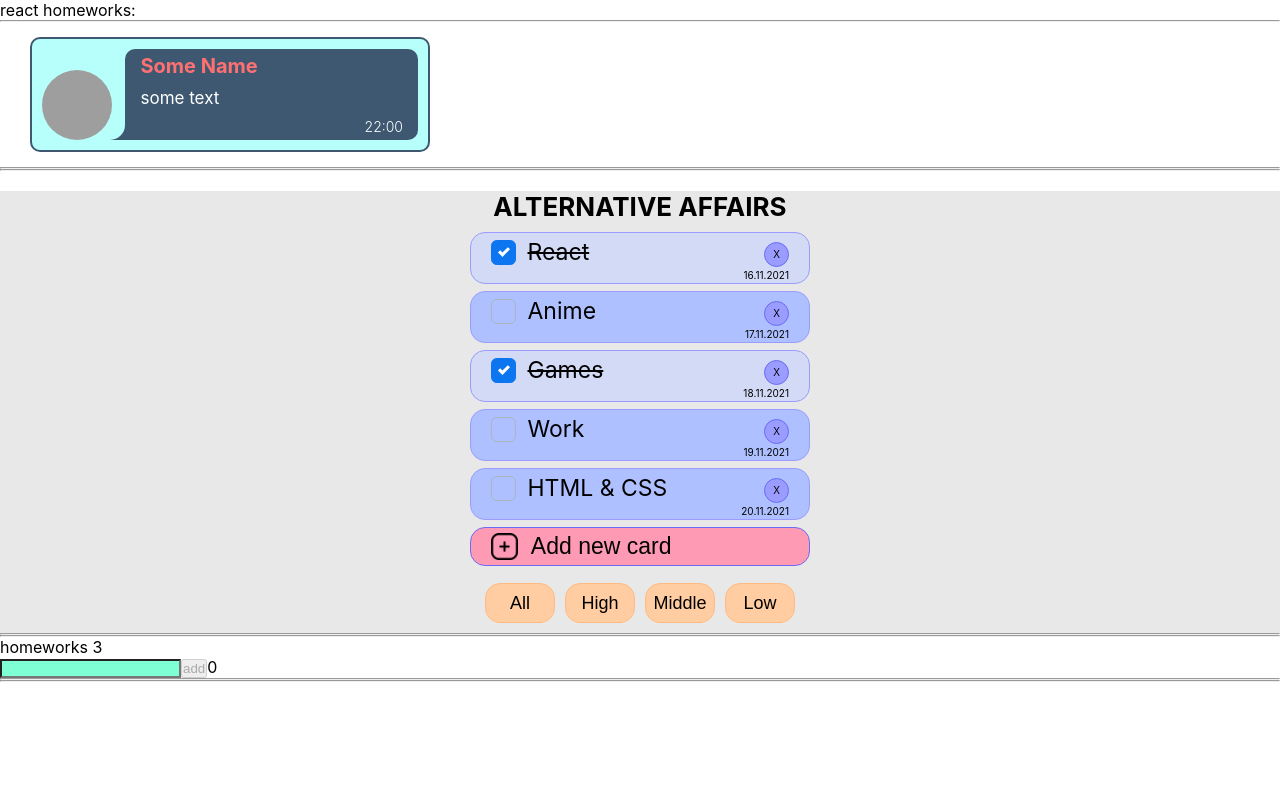
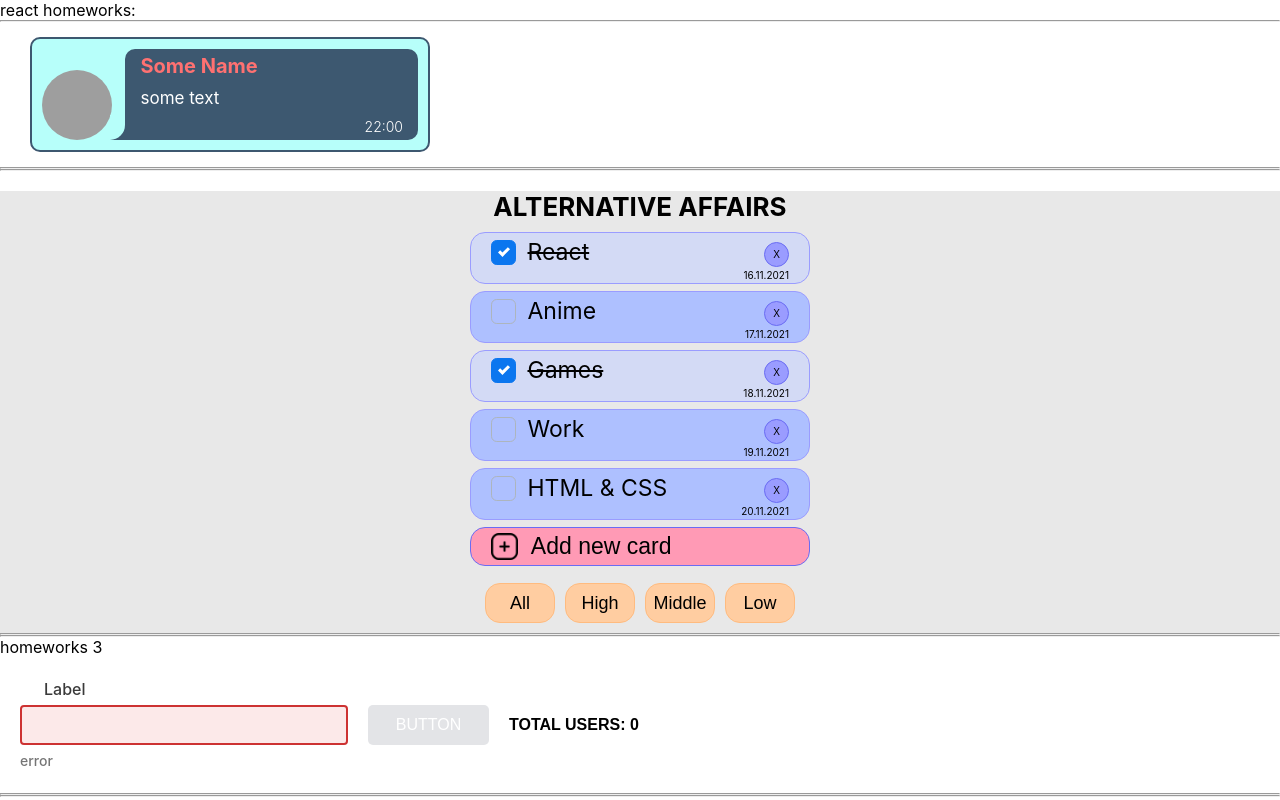
Before and after one commit to Alexey2576/it-incubator__ignat-tasks, a React (Create React App) app: page / in a window 1280 px wide. Built offline with nearby package versions, Linux system fonts and the light colour scheme; grey boxes are pictures that could not be loaded.

Commit message:
ctylized h3

```diff
--- a/src/p2-homeworks/h3/Greeting.module.css
+++ b/src/p2-homeworks/h3/Greeting.module.css
@@ -1,8 +1,155 @@
-.someClass {
-    background-color: aquamarine;
+* {
+    box-sizing: border-box;
+}
+
+.greeting {
+    margin: 20px 20px;
+    display: flex;
+}
+
+.inputBlock {
+    margin-right: 20px;
+}
+
+/*===========================================*/
+.inputTextBlock {
+    display: flex;
+    align-items: center;
+}
+
+.imgSuccess {
+    position: absolute;
+    display: flex;
+    width: 16px;
+    height: 16px;
+    /*margin-right: 8px;*/
+}
+
+.label {
+    position: relative;
+    display: block;
+    font-family: Inter, sans-serif;
+    font-style: normal;
+    font-weight: 500;
+    font-size: 16px;
+    line-height: 24px;
+    color: #3A3A3A;
+    margin-left: 24px;
+}
+
+/*===========================================*/
+.input {
+    height: 40px;
+    width: 328px;
+    border-radius: 4px;
+    padding: 8px;
+    margin: 4px 0;
+    background-color: #FFFFFF;
+    border: 1px solid #757575;
+
+    font-family: Inter, sans-serif;
+    font-style: normal;
+    font-weight: normal;
+    font-size: 16px;
+    line-height: 24px;
+    color: #3A3A3A;
+
+}
+
+
+.success {
+    border: 1px solid #06826B;
 }
 
 .error {
-    border: 1px solid red;
-    background-color: #ff7171;
+    background-color: #FCE9E9;;
+    border: 2px solid #CD3232;
 }
+
+input:focus {
+    box-shadow: 0 0 4px 4px rgba(96, 56, 208, 0.6);
+    border: 1px solid #757575;
+}
+
+.input:active {
+    border: 2px solid #6038D0;
+}
+input:disabled {
+    background: #DDDDDD;
+}
+
+/*===========================================*/
+.errorBlock {
+    display: flex;
+    align-items: center;
+}
+
+.imgError {
+    display: flex;
+    width: 16px;
+    height: 16px;
+    margin-right: 8px;
+}
+
+.textError {
+    display: block;
+    font-family: Inter, sans-serif;
+    font-style: normal;
+    font-weight: 500;
+    font-size: 14px;
+    line-height: 24px;
+    color: #757575;
+}
+
+/*===========================================*/
+.buttonBlock {
+    margin-top: 28px;
+}
+
+.button {
+    height: 40px;
+    width: 121px;
+    border-radius: 5px;
+    padding: 2px;
+    font-family: Marianne, sans-serif;
+    font-style: normal;
+    font-weight: normal;
+    font-size: 16px;
+    line-height: 24px;
+    background-color: #2b2b3a;
+    color: #fff;
+    margin-right: 20px;
+    cursor: pointer;
+}
+
+.button:hover {
+    box-shadow: 0 0 4px 4px rgba(96, 56, 208, 0.6);
+    border: 1px solid #757575;
+    background-color: transparent;
+    color: #18182f;
+    font-weight: bold;
+    /*filter: drop-shadow(0px 4px 5px rgba(29, 36, 56, 0.33)) drop-shadow(0px 3px 14px rgba(29, 36, 56, 0.35)) drop-shadow(0px 8px 10px rgba(30, 38, 58, 0.35));*/
+}
+
+.button:active {
+    background-color: rgb(65, 39, 138);
+    color: #fff;
+    font-weight: normal;
+
+}
+
+.button:disabled {
+    border: none;
+    background-color: rgba(25, 32, 56, 0.12);
+    box-shadow: none;
+    font-weight: normal;
+    color: #fff;
+}
+
+.total {
+    font-family: Marianne, sans-serif;
+    font-style: normal;
+    font-weight: bold;
+    font-size: 16px;
+    line-height: 24px;
+}
--- a/src/p2-homeworks/h3/Greeting.tsx
+++ b/src/p2-homeworks/h3/Greeting.tsx
@@ -1,5 +1,7 @@
 import React, {ChangeEvent, MouseEvent, KeyboardEvent} from 'react'
 import s from './Greeting.module.css'
+import errorr from './Error.svg'
+import success from './Success.svg'
 
 type GreetingPropsType = {
    name: string
@@ -15,16 +17,40 @@ type GreetingPropsType = {
 const Greeting: React.FC<GreetingPropsType> = (
    {name, setNameCallback, addUser, error, totalUsers, setKeyPressCallback, isDisabled} // деструктуризация пропсов
 ) => {
-   const inputClass = error === "" ? s.someClass : s.error // need to fix with (?:)
+   const someInput = error === "" ? s.success : s.error // need to fix with (?:)
 
    return (
-      <div>
-         <input value={name} onChange={setNameCallback} onKeyPress={setKeyPressCallback} className={inputClass}/>
-         <span>{error}</span>
-         <button disabled={isDisabled} onClick={addUser}>add</button>
-         <span>{totalUsers}</span>
+      <div className={s.greeting}>
+         <div className={s.inputBlock}>
+            <div className={s.inputTextBlock}>
+               { error === "" && <img src={success} alt="success" className={s.imgSuccess}/> }
+               <label htmlFor="input" className={s.label}>Label</label>
+            </div>
+            <input value={name}
+                   onChange={setNameCallback}
+                   onKeyPress={setKeyPressCallback}
+                   className={`${s.input} ${someInput}`}
+                   name="input"
+            />
+            <div className={s.errorBlock}>
+               { error === "Error text" && <img src={errorr} alt="Error" className={s.imgError}/> }
+               <span className={s.textError}>{error}</span>
+            </div>
+         </div>
+         <div className={s.buttonBlock}>
+            <button disabled={isDisabled} onClick={addUser} className={s.button}>BUTTON</button>
+            <span className={s.total}>TOTAL USERS:  {totalUsers}</span>
+         </div>
       </div>
    )
 }
+// <input type="checkbox"
+//        className={s.checkbox}
+//        id={`affair${props.id}`}
+//        name={`affair${props.id}`}
+//        checked={props.affair.valueCheck}
+//        onClick={changeValueCheckBox}/>
+// <label htmlFor={`affair${props.id}`}
+//        className={s.text}>{props.affair.name}</label>
 
 export default Greeting
--- a/src/p2-homeworks/h3/GreetingContainer.tsx
+++ b/src/p2-homeworks/h3/GreetingContainer.tsx
@@ -14,16 +14,27 @@ type GreetingContainerPropsType = {
 // уровень локальной логики
 const GreetingContainer: React.FC<GreetingContainerPropsType> = ({users, addUserCallback}) => { // деструктуризация пропсов
    const [name, setName] = useState<string>('')
-   const [error, setError] = useState<string>('')
+   const [error, setError] = useState<string>("error")
    const [isDisabled, setIsDisabled] = useState<boolean>(true)
 
    const setKeyPressCallback = (e: React.KeyboardEvent<HTMLInputElement>) => {
-      if (e.charCode === 32) {
-         setError("Username should`t contain spaces");
+      console.log(e.keyCode === 8)
+      if (e.charCode === 32 && name.length === 0) {
+         setError("Error text");
          setIsDisabled(true);
+      }
+      else if (e.charCode === 32) {
+         setError("Error text");
+         setIsDisabled(false);
       } else {
          setError("")
          setIsDisabled(false);
+      }
+      if (e.charCode === 13 && name.length !== 0) {
+         alert(`Hello ${name}!`)
+         addUserCallback(name)
+         setName("")// need to fix
+         setIsDisabled(true)
       }
    }
    const setNameCallback = (e: ChangeEvent<HTMLInputElement>) => {
@@ -32,7 +43,7 @@ const GreetingContainer: React.FC<GreetingContainerPropsType> = ({users, addUser
          setIsDisabled(false)
       }
       if (e.currentTarget.value.length === 0) {
-         setError("Enter username")
+         setError("Error text");
          setIsDisabled(true)
       }
    }
```
